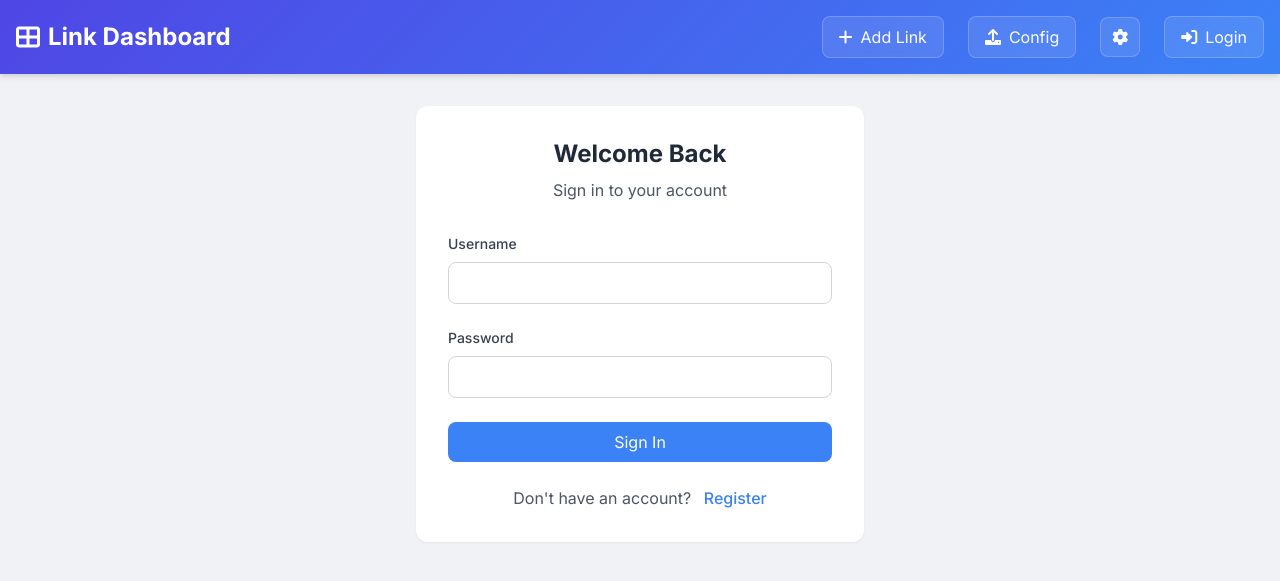
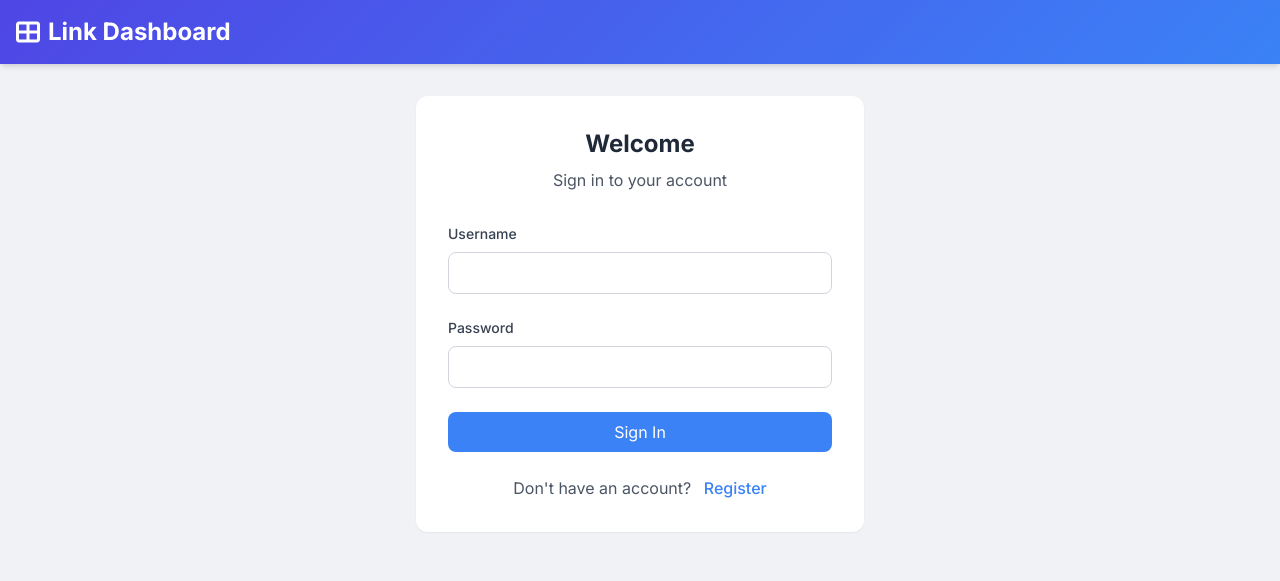
Before and after one commit to MathoAvito/link-harbor, a Flask app: page /login in a window 1280 px wide. Shown: the top 581 px of the page. Run offline with Flask 3, Linux system fonts and the light colour scheme.

Commit message:
Changed the login page

```diff
--- a/app/templates/base.html
+++ b/app/templates/base.html
@@ -199,12 +199,20 @@
   <nav class="mb-8">
     <div class="container mx-auto px-4 py-4">
       <div class="flex justify-between items-center">
-        <!-- Left side with title and greeting -->
+        <!-- Left side with title -->
         <div class="flex items-center space-x-6">
+          {% if current_user.is_authenticated %}
             <a href="{{ url_for('main.dashboard') }}" class="text-2xl font-bold text-white flex items-center space-x-2">
+          {% else %}
+            <span class="text-2xl font-bold text-white flex items-center space-x-2">
+          {% endif %}
               <i class="fas fa-th-large"></i>
               <span>{{ config.title }}</span>
+          {% if current_user.is_authenticated %}
             </a>
+          {% else %}
+            </span>
+          {% endif %}
           {% if current_user.is_authenticated %}
             <span class="text-white opacity-90">Hello, {{ current_user.username }}!</span>
           {% endif %}
@@ -212,6 +220,7 @@
 
         <!-- Right side with buttons -->
         <div class="flex items-center space-x-6">
+          {% if current_user.is_authenticated %}
             <a href="{{ url_for('main.add_link') }}" class="nav-button text-white px-4 py-2 rounded-lg flex items-center space-x-2">
               <i class="fas fa-plus"></i>
               <span>Add Link</span>
@@ -266,15 +275,9 @@
               </div>
             </div>
 
-          {% if current_user.is_authenticated %}
             <a href="{{ url_for('auth.logout') }}" class="nav-button text-white px-4 py-2 rounded-lg flex items-center space-x-2">
               <i class="fas fa-sign-out-alt"></i>
               <span>Logout</span>
-            </a>
-          {% else %}
-            <a href="{{ url_for('auth.login') }}" class="nav-button text-white px-4 py-2 rounded-lg flex items-center space-x-2">
-              <i class="fas fa-sign-in-alt"></i>
-              <span>Login</span>
             </a>
           {% endif %}
         </div>
--- a/app/templates/login.html
+++ b/app/templates/login.html
@@ -4,7 +4,7 @@
     <div class="max-w-md w-full">
         <div class="bg-white rounded-xl shadow-sm p-8">
             <div class="text-center mb-8">
-                <h2 class="text-2xl font-bold text-gray-800">Welcome Back</h2>
+                <h2 class="text-2xl font-bold text-gray-800">Welcome</h2>
                 <p class="text-gray-600 mt-2">Sign in to your account</p>
             </div>
 
```
Lines whose indentation alone changed are shown as unchanged.
